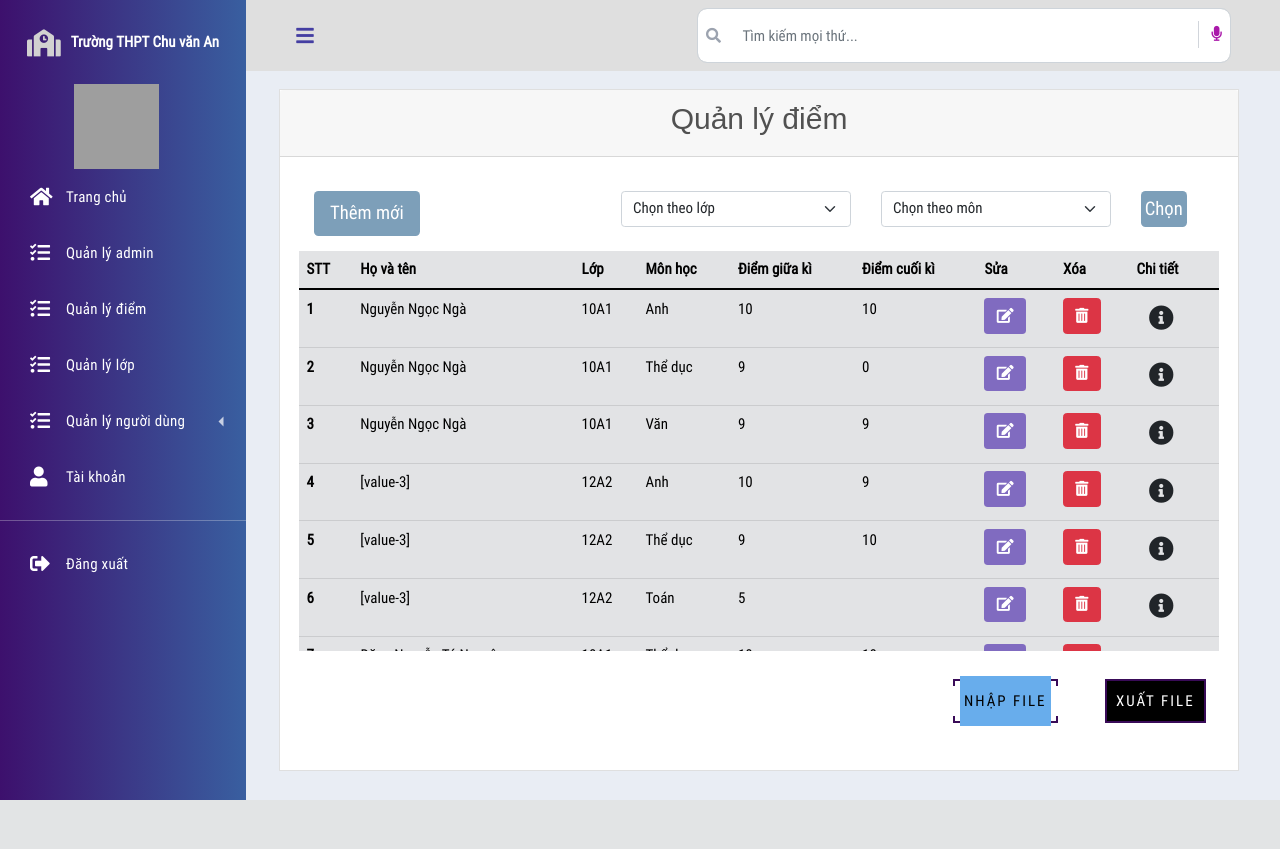
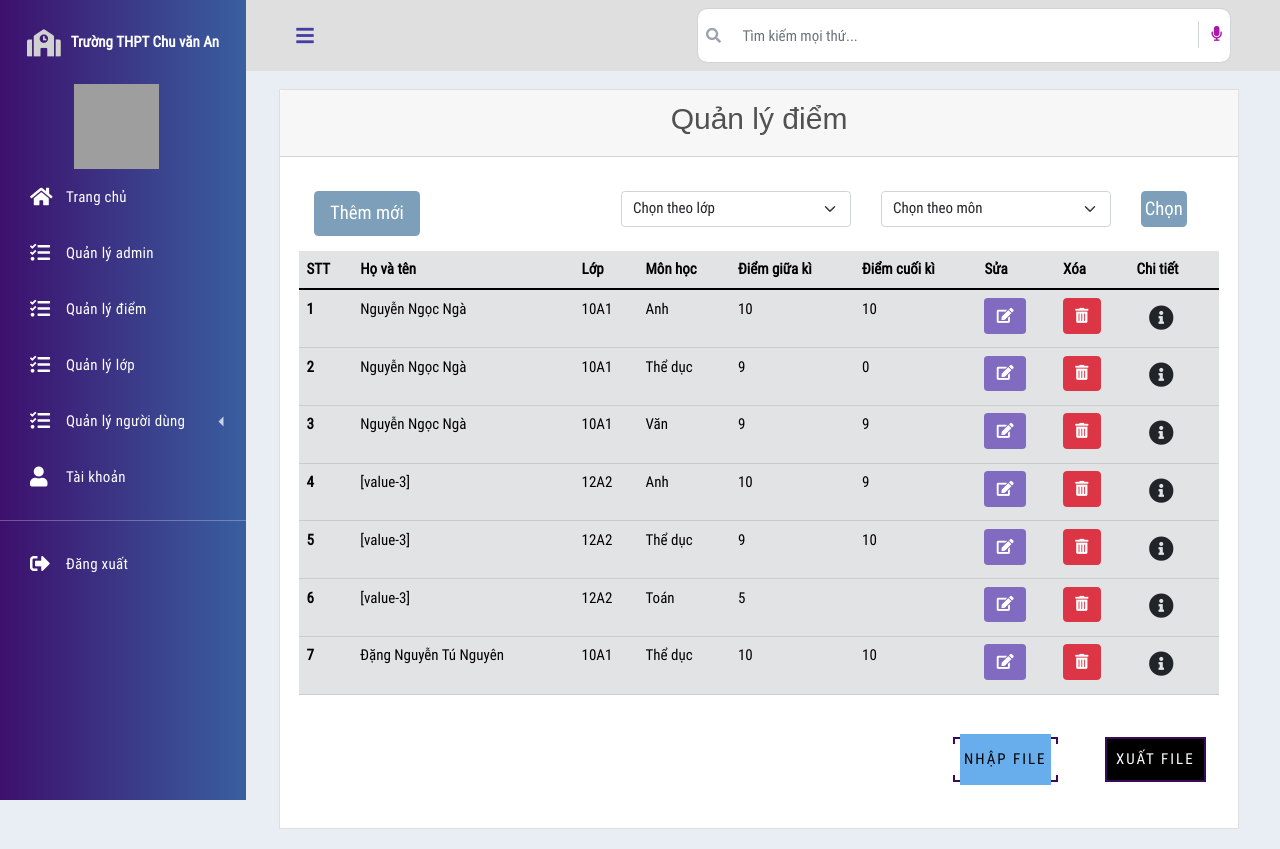
Before and after one commit to iamveoveo/THPT_VAP, a PHP site: page /THPT_VAP/admin/admin-qld.php in a window 1280 px wide. Before the commit the page ends 800 px from the top, so only its background shows below. Run offline with PHP 8.4, Linux system fonts and the light colour scheme; data comes from the database, SQL or seed files in the repository; grey boxes are pictures that could not be loaded.

Commit message:
Ánh 2:51 11/3/2021

```diff
--- a/admin/admin-qld.php
+++ b/admin/admin-qld.php
@@ -67,7 +67,7 @@
 
 
                         <div class="col-md-12">
-                            <div id="table_diem" style="max-height:50vh;overflow-y:scroll;">
+                            <div id="table_diem" style="max-height:90vh;overflow-y:scroll;">
                                 <table class="table table-hover table-secondary ">
                                     <thead>
                                     <tr>
@@ -226,7 +226,7 @@
                         </div>
 
                         <!-- btn import và export -->
-                        <div class="center row">
+                        <div class="center row mt-2x">
                             <div class="btn-1 col-5">
                                 <a href="" type="button" data-bs-toggle="modal" data-bs-target="#exampleModal">
                                 <span>Nhập file</span></a>
--- a/admin/admin-qlgv.php
+++ b/admin/admin-qlgv.php
@@ -39,7 +39,7 @@
                             <a class="btn m-3 btn-lg " data-bs-toggle="modal" data-bs-target="#add" href="#" style="    background-color: #7d9fb9;color: #fff;" role="button">Thêm mới</a>
                         </div>
                         <div class="col-md-12">
-                            <div id="table_gv" style="max-height:50vh;overflow-y:scroll;">
+                            <div id="table_gv" style="max-height:90vh;overflow-y:scroll;">
                                 <table class="table table-hover table-secondary ">
                                     <thead>
                                         <tr>
@@ -290,7 +290,7 @@
 
                         <!-- btn import và export -->
                         <!-- btn import và export -->
-                        <div class="center row">
+                        <div class="center row mt-4">
                             <div class="btn-1 col-5">
                                 <a href="#" type="button" data-bs-toggle="modal" data-bs-target="#exampleModal">
                                 <span>Nhập file</span></a>
--- a/admin/admin-qlhs.php
+++ b/admin/admin-qlhs.php
@@ -39,7 +39,7 @@
                             <a class="btn m-3 btn-lg " data-bs-toggle="modal" data-bs-target="#add" href="#" style="    background-color: #7d9fb9;color: #fff;" role="button">Thêm mới</a>
                         </div>
                         <div class="col-md-12">
-                        <div id="table" style="max-height:50vh;overflow-y:scroll;">
+                        <div id="table" style="max-height:90vh;overflow-y:scroll;">
                                 <table class="table table-hover table-secondary ">
                                     <thead>
                                     <tr>
@@ -314,7 +314,7 @@
 
                         <!-- btn import và export -->
                         <div class="center row">
-                            <div class="btn-1 col-5">
+                            <div class="btn-1 col-5 mt-4">
                                 <a href="#" type="button" data-bs-toggle="modal" data-bs-target="#exampleModal">
                                 <span>Nhập file</span></a>
 
--- a/admin/admin-qll.php
+++ b/admin/admin-qll.php
@@ -62,7 +62,7 @@
                             </div>
                         </div>
                         <div class="col-md-12">
-                            <div id="table" style="max-height:50vh;overflow-y:scroll;">
+                            <div id="table" style="max-height:90vh;overflow-y:scroll;">
                                 <table class="table table-hover table-secondary ">
                                     <thead>
                                         <tr>
@@ -327,7 +327,7 @@
                         </div>
 
                         <!-- btn import và export -->
-                        <div class="center row">
+                        <div class="center row mt-4">
                             <div class="btn-1 col-5">
                                 <a href="" type="button" data-bs-toggle="modal" data-bs-target="#exampleModal">
                                 <span>Nhập file</span></a>
--- a/admin/admin-qlph.php
+++ b/admin/admin-qlph.php
@@ -39,7 +39,7 @@
                             <a class="btn m-3 btn-lg " data-bs-toggle="modal" data-bs-target="#add" href="#" style="    background-color: #7d9fb9;color: #fff;" role="button">Thêm mới</a>
                         </div>
                         <div class="col-md-12">
-                            <div id="table_ph" style="max-height:50vh;overflow-y:scroll;">
+                            <div id="table_ph" style="max-height:90vh;overflow-y:scroll;">
                                 <table class="table table-hover table-secondary ">
                                     <thead>
                                     <tr>
@@ -326,7 +326,7 @@
 
                         <!-- btn import và export -->
                         <!-- btn import và export -->
-                        <div class="center row">
+                        <div class="center row mt-4">
                             <div class="btn-1 col-5">
                                 <a href="" type="button" data-bs-toggle="modal" data-bs-target="#exampleModal">
                                 <span>Nhập file</span></a>
```
